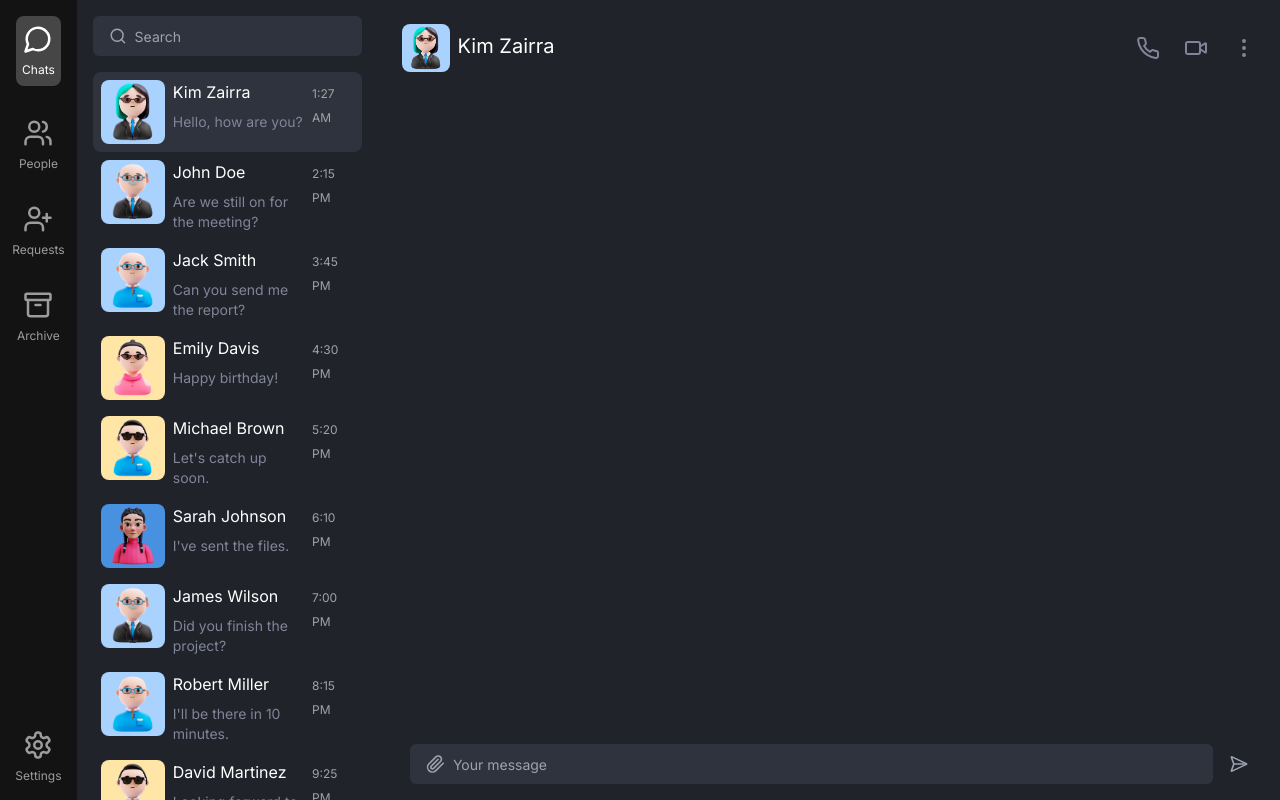
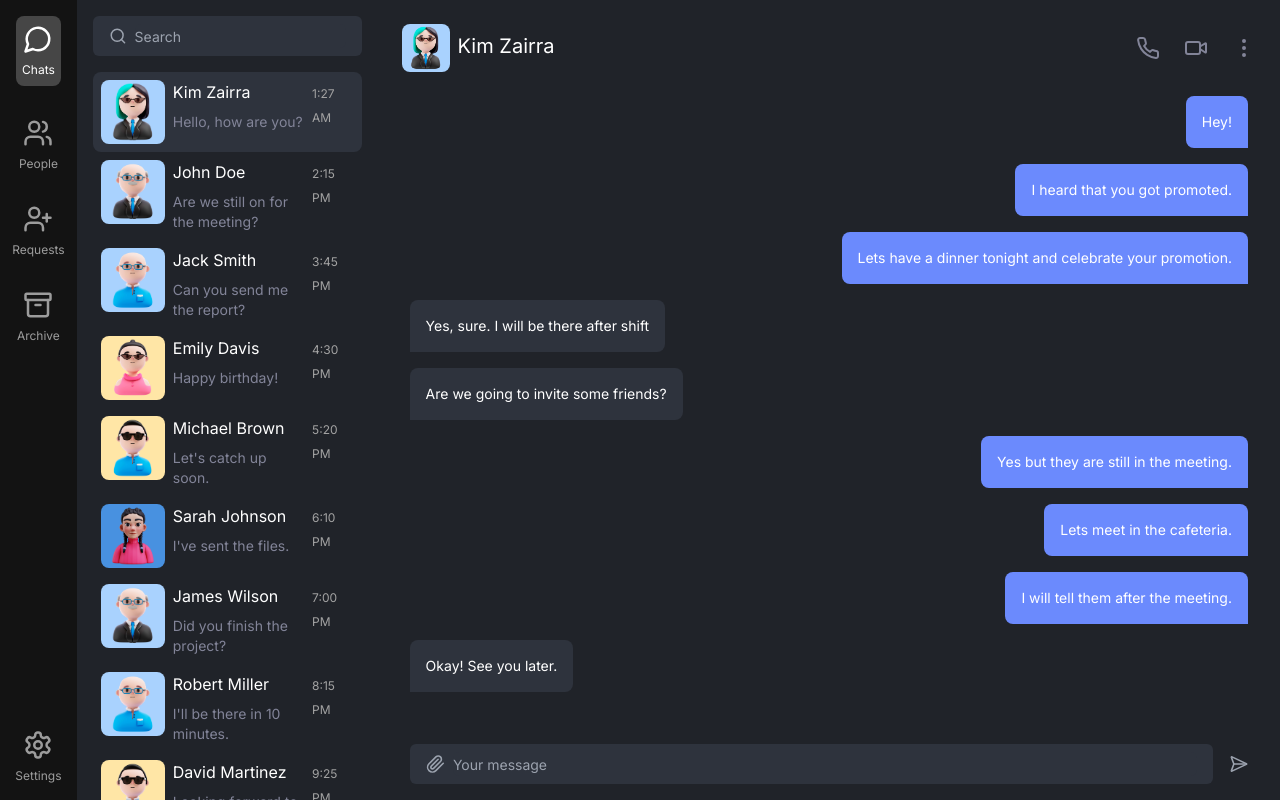
Before and after one commit to justinherrera/next-chat-app, a Next.js app: page / in a window 1280 px wide. Built offline with nearby package versions, Linux system fonts and the light colour scheme.

Commit message:
complete ui for conversation with fake convo

```diff
--- a/src/app/components/conversation.tsx
+++ b/src/app/components/conversation.tsx
@@ -7,6 +7,56 @@ export default function Conversation() {
   return (
     <div className="p-4 w-[75%] flex flex-col">
       <UserChatInfo />
+      <div className="flex flex-col space-y-4 h-full w-full p-4 overflow-y-scroll">
+
+        <div className="flex justify-end w-full">
+          <div className="flex bg-[#6B8AFD] p-4 rounded-lg rounded-br-none">
+            <span className="text-white text-sm">Hey!</span>
+          </div>
+        </div>
+        <div className="flex justify-end w-full">
+          <div className="flex bg-[#6B8AFD] p-4 rounded-lg rounded-br-none">
+            <span className="text-white text-sm">I heard that you got promoted.</span>
+          </div>
+        </div>
+        <div className="flex justify-end w-full">
+          <div className="flex bg-[#6B8AFD] p-4 rounded-lg rounded-br-none">
+            <span className="text-white text-sm">Lets have a dinner tonight and celebrate your promotion.</span>
+          </div>
+        </div>
+        <div className="flex justify-start w-full">
+          <div className="flex bg-[#2E333D] p-4 rounded-lg rounded-bl-none w-fit">
+            <span className="text-white text-sm">Yes, sure. I will be there after shift</span>
+          </div>
+        </div>
+        <div className="flex justify-start w-full">
+          <div className="flex bg-[#2E333D] p-4 rounded-lg rounded-bl-none w-fit">
+            <span className="text-white text-sm">Are we going to invite some friends?</span>
+          </div>
+        </div>
+        <div className="flex justify-end w-full">
+          <div className="flex bg-[#6B8AFD] p-4 rounded-lg rounded-br-none">
+            <span className="text-white text-sm">Yes but they are still in the meeting.</span>
+          </div>
+        </div>
+        <div className="flex justify-end w-full">
+          <div className="flex bg-[#6B8AFD] p-4 rounded-lg rounded-br-none">
+            <span className="text-white text-sm">Lets meet in the cafeteria.</span>
+          </div>
+        </div>
+        <div className="flex justify-end w-full">
+          <div className="flex bg-[#6B8AFD] p-4 rounded-lg rounded-br-none">
+            <span className="text-white text-sm">I will tell them after the meeting.</span>
+          </div>
+        </div>
+        <div className="flex justify-start w-full">
+          <div className="flex bg-[#2E333D] p-4 rounded-lg rounded-bl-none w-fit">
+            <span className="text-white text-sm">Okay! See you later.</span>
+          </div>
+        </div>
+
+
+      </div>
       <div className="flex items-center mt-auto px-4">
         <ChatInput />
         <SendHorizontal color="#9CA3AF" size={20} className="cursor-pointer" />
```
Also changed, not shown: 1 other file (tests, documents, lock files or other folders).
